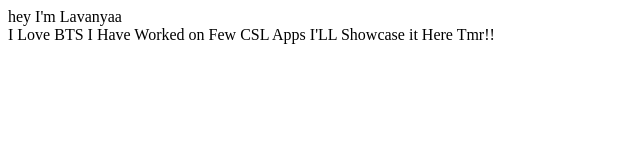
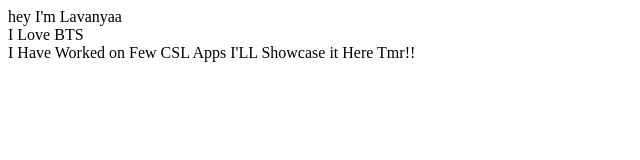
Before and after one commit to Lavanyabts/lavanya-student-site, a plain HTML site: page index.html in a window 1280 px wide. Shown: the whole page, without its empty margins (0-640 px from the left). Drawn offline with Linux system fonts and the light colour scheme.

Commit message:
update a small thing

```diff
--- a/index.html
+++ b/index.html
@@ -8,7 +8,7 @@
 </head>
 <body>
     hey I'm Lavanyaa <br>
-    I Love BTS
+    I Love BTS<br>
 
     I Have Worked on Few CSL Apps I'LL Showcase it Here Tmr!!
 </body>
```
